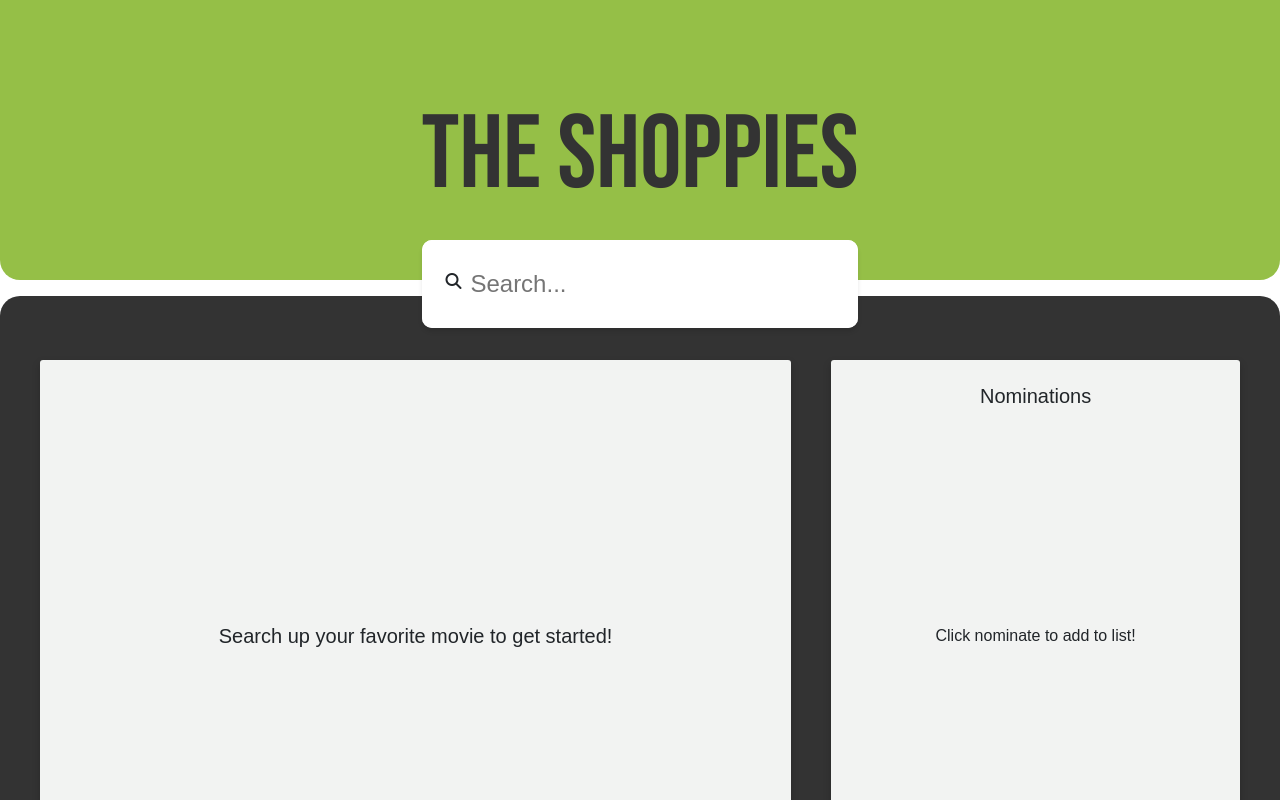
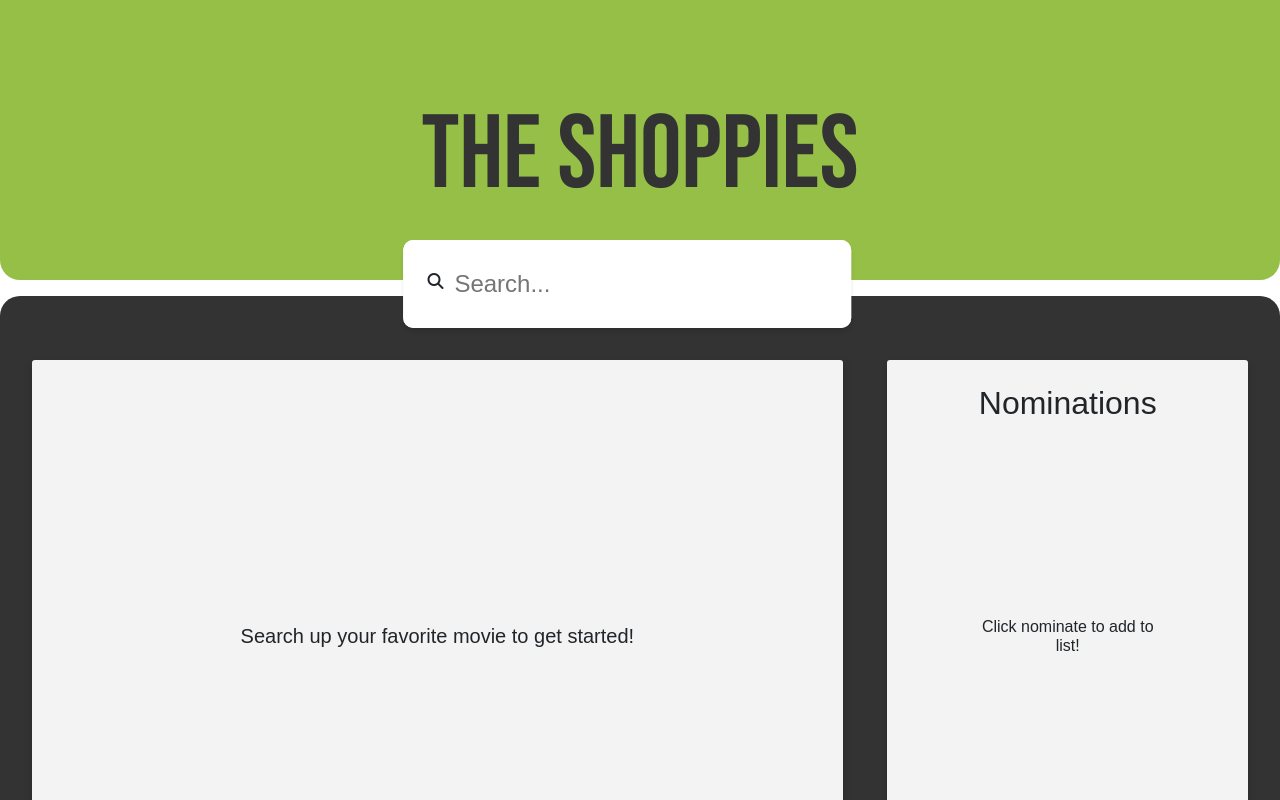
Before and after one commit to miphc42/The-Shoppies-Movie-Awards, a React (Create React App) app: page / in a window 1280 px wide. Shown: the top 800 px of the page. Built offline with nearby package versions, Linux system fonts and the light colour scheme.

Commit message:
minor changes

```diff
--- a/public/index.html
+++ b/public/index.html
@@ -8,7 +8,7 @@
      <link rel="preconnect" href="https://fonts.gstatic.com">
      <link href="https://fonts.googleapis.com/css2?family=Roboto:wght@500&display=swap" rel="stylesheet">
      <link href="https://fonts.googleapis.com/css2?family=Open+Sans:wght@300;400&display=swap" rel="stylesheet">
-<link href="https://fonts.googleapis.com/css2?family=Bebas+Neue&display=swap" rel="stylesheet">
+     <link href="https://fonts.googleapis.com/css2?family=Bebas+Neue&display=swap" rel="stylesheet">
      <meta name="viewport" content="width=device-width, initial-scale=1" />
      <meta http-equiv="Content-Security-Policy" content="upgrade-insecure-requests">
     <meta http-equiv='cache-control' content='no-cache'>
--- a/src/App.css
+++ b/src/App.css
@@ -12,7 +12,7 @@
   width: 100%;
   font-size: 20px;
   font-size: 3vh;
-  padding: 20px 48px;
+  padding: 2vh 4vw;
   outline: none;
   border: none;
   border-radius: 10px;
@@ -23,11 +23,11 @@
   border-radius: 10px;
   background: white;
   position: absolute;
-  width: 34%;
-  right: 33%;
+  width: 35vw;
+  /* right: 33%; */
   top: 30%;
   z-index: 100;
-  /* transform: translateY(-50%); */
+  transform: translateX(90%);
 }
 
 .input i{
@@ -41,14 +41,15 @@
   font-family: 'Bebas Neue', cursive;
   color: #333;
   margin-top: 5vh;
-  padding: 10px;
+  padding: 5vmin;
+  margin-left: auto;
+  margin-right: auto;
   font-size: 13vh;
 }
 
 /* header and search bar */
 .head {
   display: flex;
-  width: 100%;
   height: 35vh;
   background-color: #95BF47;
   flex-direction: column;
@@ -67,7 +68,7 @@
   display: flex;
   background-color: #333;
   /* border: 1px solid black; */
-  justify-content: space-around;
+  justify-content: space-evenly;
   flex-direction: row-reverse;
   border-top-left-radius: 20px;
   border-top-right-radius: 20px;
@@ -78,12 +79,12 @@
 .list-header {
   display: table;
   /* overflow-wrap: inherit; */
-  margin-left: 2.5vh;
-  margin-right: 5vh;
+  margin-left: 1vw;
+  margin-right: 2.5vw;
   margin-top: 8vh;
   margin-bottom: 4vh;
   padding: 1vh;
-  width: 70vh;
+  width: 31vw;
   height: 70vh;
   z-index: 0;
   position: sticky;
@@ -96,6 +97,7 @@
 
 .nominee-header {
   padding-top: 2vh;
+  font-size: 4vmin;
 }
 
 .nominee {
@@ -103,12 +105,13 @@
   flex-direction: row;
   justify-content: space-between;
   align-items: center;
-  width: 65vh;
+  width: 27vw;
   height: 15vh;
   margin: 2vh;
   text-align: center;
   padding: 3vh;
-
+  margin-left: auto;
+  margin-right: auto;
   box-shadow: 0 4px 8px 0 rgba(0,0,0,0.2);
 }
 
@@ -123,12 +126,12 @@
   display: flex;
   flex-direction: column;
   justify-content: center;
-  margin-left: 5vh;
-  margin-right: 2.5vh;
+  margin-left: 2.5vw;
+  margin-right: 2.5vw;
   align-items: center;
   margin-top: 8vh;
   margin-bottom: 5vh;
-  width: 130vh;
+  width: 70vw;
   height: 70vh;
   box-shadow: 0 4px 8px 0 rgba(0,0,0,0.2);
   background-color: #F2F3F2;
@@ -139,9 +142,9 @@
 .content {
   margin-top: 8vh;
   margin-bottom: 5vh;
-  margin-left: 5vh;
-  margin-right: 2.5vh;
-  width: 130vh;
+  margin-left: 2.5vw;
+  margin-right: 2.5vw;
+  width: 70vw;
   display: flex;
   background-color: #F2F3F2;
   /* align-items: stretch; */
@@ -155,13 +158,13 @@
 }
 
 .movie {
-  max-width: 200px;
+  max-width: 16.5vw;
 }
 
 .nominee-title {
   flex-grow: 0;
   margin: 0;
-  padding-right: 2vh;
+  padding-right: 2vw;
 }
 .nominee-year {
   margin: 0;
@@ -184,7 +187,6 @@
 
 
 footer {
-
   background-color: #131212;
 	height: 10vh;
   padding-top: 3.3vh;
@@ -219,7 +221,7 @@ footer {
   .body {
     display: block;
     height: auto;
-    padding-bottom: 2vh;
+    padding-bottom: 1vh;
     padding-top: 3vh;
     background-color: #333;
     border-top-left-radius: 20px;
@@ -234,7 +236,7 @@ footer {
     margin-top: 1vh;
     margin-bottom: 6vh;
     padding: 1vh;
-    width: 70vh;
+    width: 75vh;
     height: 20vh;
     background-color: #F2F3F2;
     border-radius: 3px;
--- a/src/App.js
+++ b/src/App.js
@@ -11,6 +11,8 @@ function App() {
   const [input, setInput] = useState('');
   const [nominate, setNominate] = useState([]);
   const [data, setData] = useState([]);
+  const [exist, setExist] = useState(false);
+  const [info, setInfo] = useState('Search up your favorite movie to get started!');
   // fetches the json data of the omdb api movie
   const handleClick = (e) => {
     if (e.key === 'Enter') {
@@ -18,8 +20,19 @@ function App() {
       .then(response =>
         response.json())
       .then((result) => {
-        console.log(nominate);
-        setData(result);
+        var a = result.toString();
+        var b = data.toString();
+        console.log("CLICKKK")
+        console.log(result);
+        if (result.Response === "False" || input === "") {
+          console.log(result);
+          setInfo('No results found!');
+          setData(result);
+          setExist(false);
+        } else {
+          setExist(true);
+          setData(result);
+        }
       })
     }
   }
@@ -41,7 +54,8 @@ function App() {
         </div>
         <div className="input">
           <i id="search-icon" class="fas fa-search"></i>
-          <input type="text"
+          <input
+            type="text"
             placeholder="Search..."
             onKeyDown={handleClick}
             onChange={event => setInput(event.target.value)}
@@ -72,8 +86,8 @@ function App() {
           </div>
         </div>
         {
-          !data.Search ? <div className="original">
-            <h5 className="original-text">Search up your favorite movie to get started!</h5>
+          !data.Search && !exist ? <div className="original">
+            <h5 className="original-text"> {info} </h5>
           </div> :
             <div className="content">
             {data.Search &&
--- a/src/components/Card.css
+++ b/src/components/Card.css
@@ -8,6 +8,7 @@
 
 #card {
   height: 66vh;
+
   /* background-color: #333; */
   border: none;
 }
```
